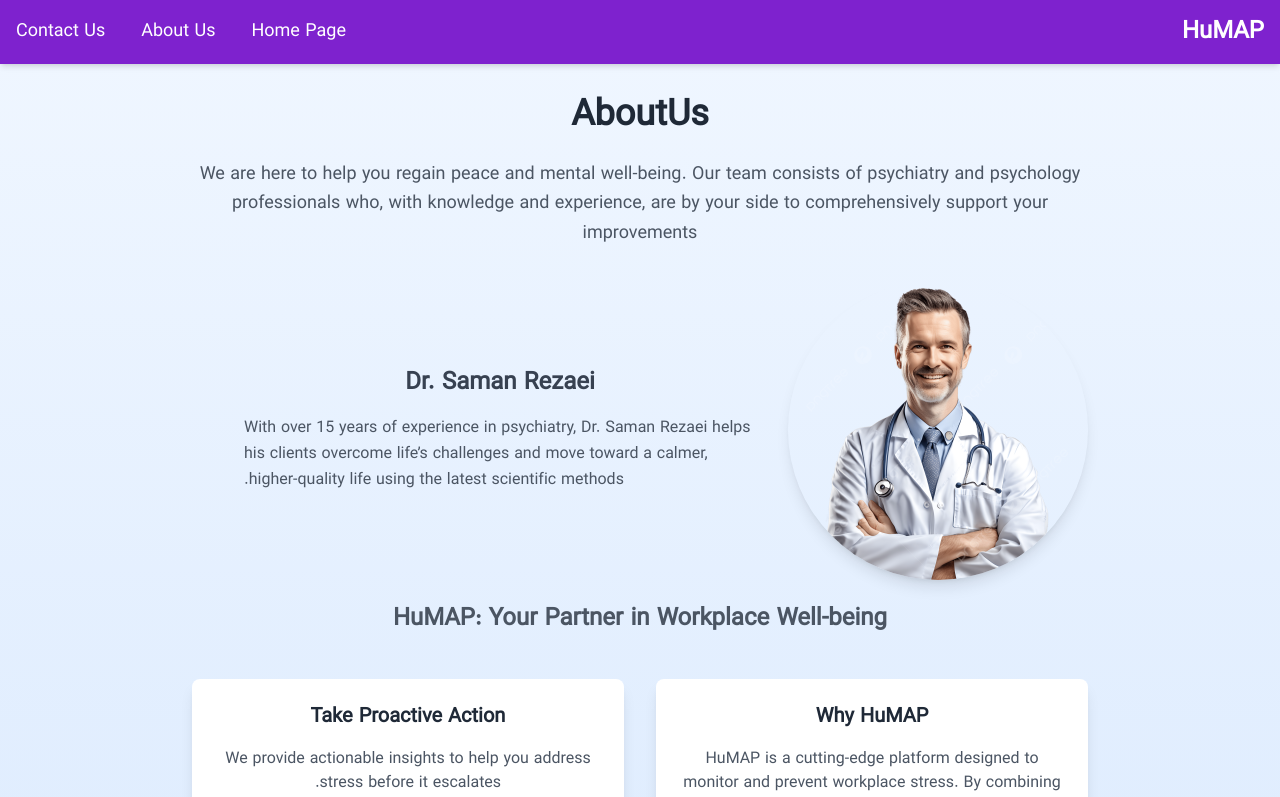
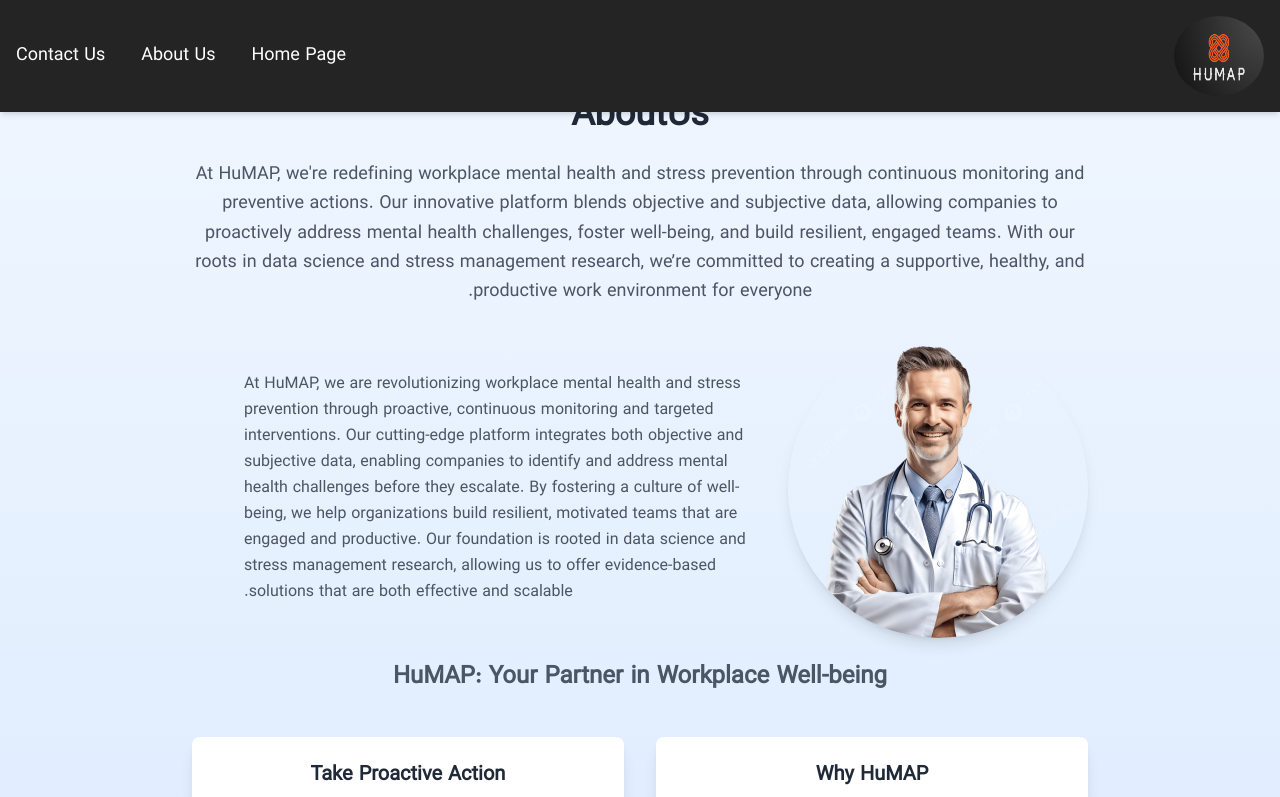
Before and after one commit to Kamyarkamali/Psychiatry-project, a Next.js app: page /about in a window 1280 px wide. Shown: the top 797 px of the page. Built offline with nearby package versions, Linux system fonts and the light colour scheme.

Commit message:
the end project

```diff
--- a/components/module/ShowHeader.js
+++ b/components/module/ShowHeader.js
@@ -11,12 +11,15 @@
   };
 
   return (
-    <header className="bg-purple-700 text-white shadow-md fixed top-0 left-0 right-0 z-10">
+    <header className="bg-[#242424] text-white shadow-md fixed top-0 left-0 right-0 z-10">
       <div className="container mx-auto flex items-center justify-between p-4">
         {/* لوگو */}
         <div className="text-2xl font-bold">
           <Link className="hover:text-yellow-400 duration-300" href="/">
-            HuMAP
+            <img
+              className="w-[90px] h-[80px] rounded-[100%]"
+              src="/images/logo.jpg"
+            />
           </Link>
         </div>
 
--- a/components/templates/AboutPage.js
+++ b/components/templates/AboutPage.js
@@ -8,10 +8,13 @@
       <div className="max-w-4xl mx-auto text-center">
         <h1 className="text-4xl font-bold text-gray-800 mb-6"> AboutUs</h1>
         <p className="text-gray-600 text-lg leading-relaxed mb-8">
-          We are here to help you regain peace and mental well-being. Our team
-          consists of psychiatry and psychology professionals who, with
-          knowledge and experience, are by your side to comprehensively support
-          your improvements
+          At HuMAP, we're redefining workplace mental health and stress
+          prevention through continuous monitoring and preventive actions. Our
+          innovative platform blends objective and subjective data, allowing
+          companies to proactively address mental health challenges, foster
+          well-being, and build resilient, engaged teams. With our roots in data
+          science and stress management research, we’re committed to creating a
+          supportive, healthy, and productive work environment for everyone.
         </p>
         <div className="flex flex-col md:flex-row items-center gap-8">
           <Image
@@ -22,13 +25,20 @@
             className="rounded-full shadow-lg"
           />
           <div className="text-left max-w-lg">
-            <h2 className="text-2xl text-center font-semibold text-gray-700 mb-4">
+            {/* <h2 className="text-2xl text-center font-semibold text-gray-700 mb-4">
               Dr. Saman Rezaei
-            </h2>
+            </h2> */}
             <p className="text-gray-600 leading-relaxed">
-              With over 15 years of experience in psychiatry, Dr. Saman Rezaei
-              helps his clients overcome life’s challenges and move toward a
-              calmer, higher-quality life using the latest scientific methods.
+              At HuMAP, we are revolutionizing workplace mental health and
+              stress prevention through proactive, continuous monitoring and
+              targeted interventions. Our cutting-edge platform integrates both
+              objective and subjective data, enabling companies to identify and
+              address mental health challenges before they escalate. By
+              fostering a culture of well-being, we help organizations build
+              resilient, motivated teams that are engaged and productive. Our
+              foundation is rooted in data science and stress management
+              research, allowing us to offer evidence-based solutions that are
+              both effective and scalable.
             </p>
           </div>
         </div>
```
Also changed, not shown: public/images/logo.jpg.
